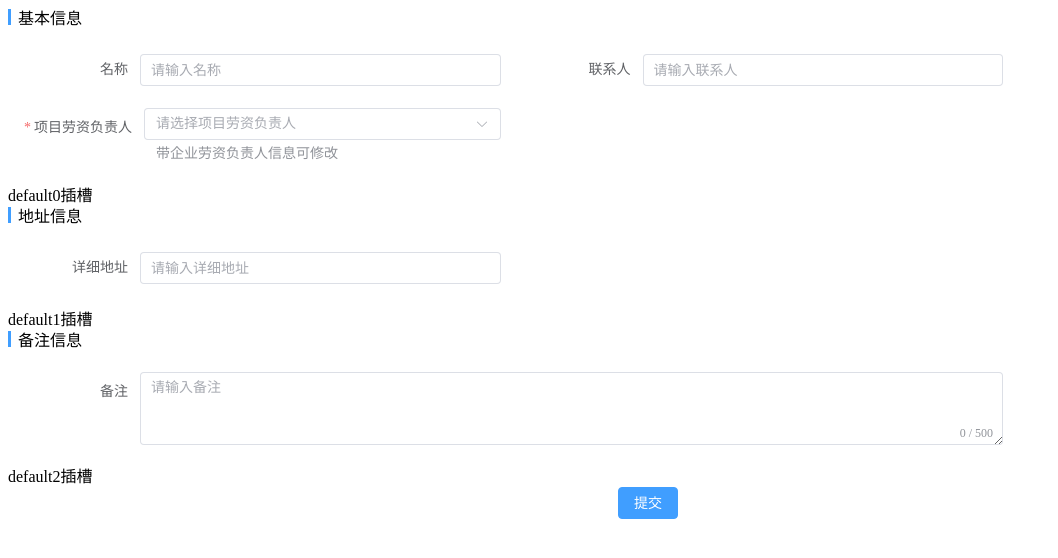
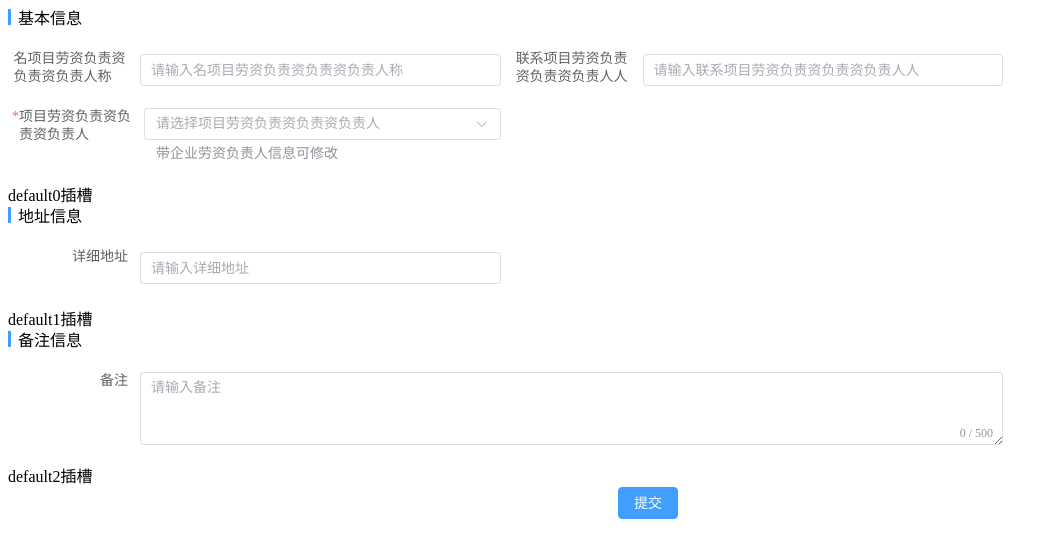
Before and after one commit to KDJack/el-plus-crud, a Vue app: page / in a window 1280 px wide. Shown: the top 558 px of the page, without its empty margins (0-1058 px from the left). Built offline with nearby package versions, Linux system fonts and the light colour scheme.

Commit message:
继续完善组件 label

```diff
--- a/example/App.vue
+++ b/example/App.vue
@@ -36,9 +36,9 @@ const formGroupConfig = ref({
     {
       title: '基本信息',
       formDesc: {
-        name: { type: 'input', label: '名称', require: true, attrs: { maxlength: 30 } },
-        contactsName: { type: 'input', label: '联系人', require: true, attrs: { maxlength: 20 } },
-        contactsPhone: { type: 'select', label: '项目劳资负责人', required: true, options: [], tip: '带企业劳资负责人信息可修改' }
+        name: { type: 'input', label: '名项目劳资负责资负责资负责人称', require: true, attrs: { maxlength: 30 } },
+        contactsName: { type: 'input', label: '联系项目劳资负责资负责资负责人人', require: true, attrs: { maxlength: 20 } },
+        contactsPhone: { type: 'select', label: '项目劳资负责资负责资负责人', required: true, options: [], tip: '带企业劳资负责人信息可修改' }
       } as IFormDesc
     },
     {
--- a/lib/components/el-plus-form/ElPlusForm.vue
+++ b/lib/components/el-plus-form/ElPlusForm.vue
@@ -9,7 +9,7 @@
               <div v-if="formItem._vif" class="el-plus-form-column-panel" :style="{ 'justify-content': isTable ? 'flex-end' : 'flex-start' }">
                 <el-form-item style="min-height: 40px; display: flex" :prop="formItem.field" :style="{ width: formItem._attrs?.width || formItem.width || (isTable ? '150px' : '100%'), marginBottom: itemMB }">
                   <template #label v-if="showLabel && formItem.showLabel !== false">
-                    <div class="crud-form-label" :style="{ width: formItem.labelWidth || computedFormAttrs._labelWidth || (isDialog ? '100px' : '120px'), justifyContent: computedFormAttrs.labelPosition === 'right' ? 'flex-end' : 'flex-start' }">
+                    <div class="crud-form-label" :style="{ width: formItem.labelWidth || computedFormAttrs._labelWidth || (isDialog ? '100px' : 'auto'), justifyContent: computedFormAttrs.labelPosition === 'right' ? 'flex-end' : 'flex-start' }">
                       <span class="required-dot">{{ formItem._required ? '*' : ' ' }}</span>
                       <span>{{ formItem._label }}</span>
                     </div>
@@ -942,6 +942,9 @@ defineExpose({ fid: props.fid, formRef: refElPlusForm, submit: handleSubmitForm,
             // text-align: left;
             display: flex;
             box-sizing: border-box;
+            span {
+              line-height: 18px;
+            }
             .required-dot {
               display: inline-block;
               width: 10px;
```
